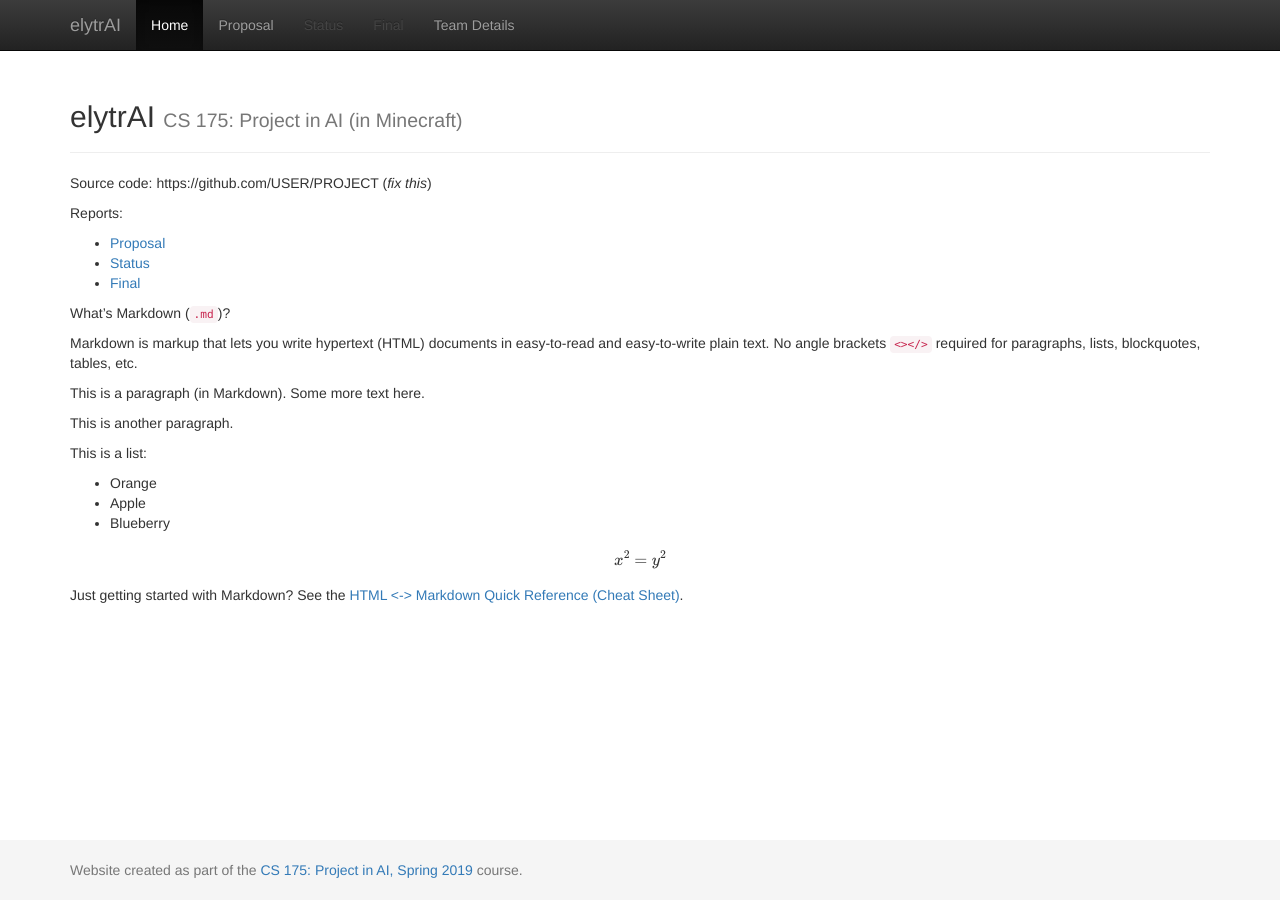
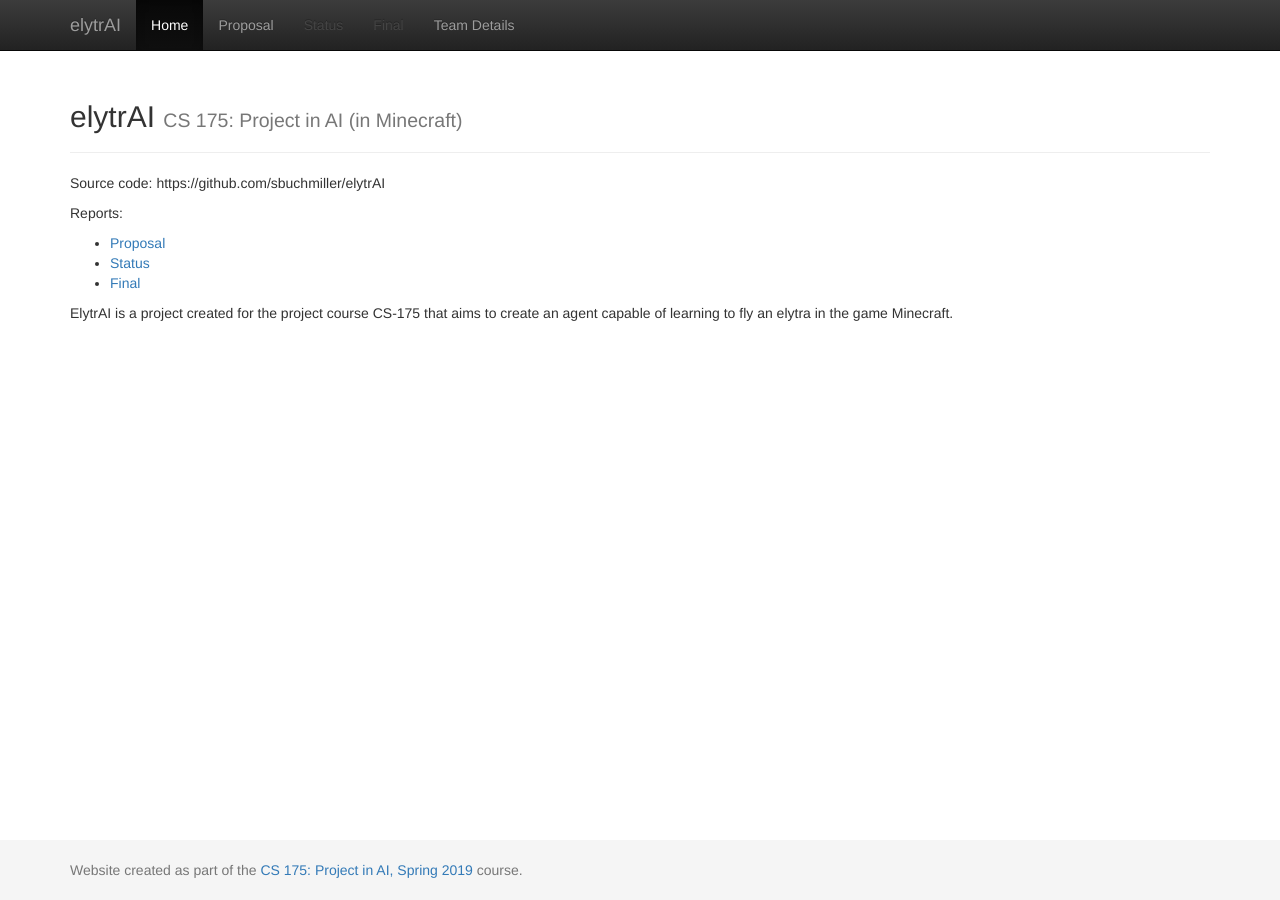
Before and after one commit to sbuchmiller/elytrAI, a Jekyll site: the page built from docs/index.md, in a window 1280 px wide. Built offline with Jekyll 4.4.1, drawn with Linux system fonts in a browser that asks for light colours; formulas are drawn with MathJax 3.

Commit message:
sbuchmiller - edited index.md to not be default

```diff
--- a/docs/index.md
+++ b/docs/index.md
@@ -3,7 +3,7 @@ layout: default
 title:  Home
 ---
 
-Source code: https://github.com/USER/PROJECT (_fix this_)
+Source code: https://github.com/sbuchmiller/elytrAI
 
 Reports:
 
@@ -11,30 +11,4 @@ Reports:
 - [Status](status.html)
 - [Final](final.html)
 
-What's Markdown (`.md`)?
-
-Markdown is markup that lets you write hypertext (HTML) documents
-in easy-to-read and easy-to-write plain text.
-No angle brackets `<></>` required for
-paragraphs, lists, blockquotes, tables, etc.
-
-
-This is a paragraph (in Markdown). Some more
-text here.
-
-This is another paragraph.
-
-This is a list:
-
-- Orange
-- Apple
-- Blueberry
-
-$$x^2 = y^2$$
-
-
-Just getting started with Markdown?
-See the [HTML <-> Markdown Quick Reference (Cheat Sheet)][quickref].
-
-
-[quickref]: https://github.com/mundimark/quickrefs/blob/master/HTML.md
+ElytrAI is a project created for the project course CS-175 that aims to create an agent capable of learning to fly an elytra in the game Minecraft.
```
